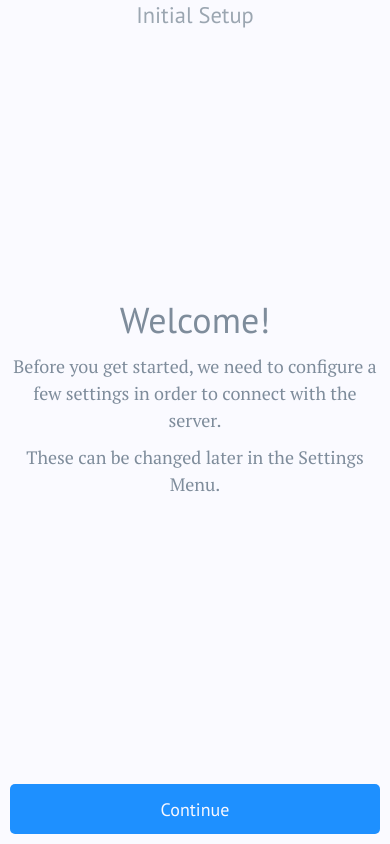
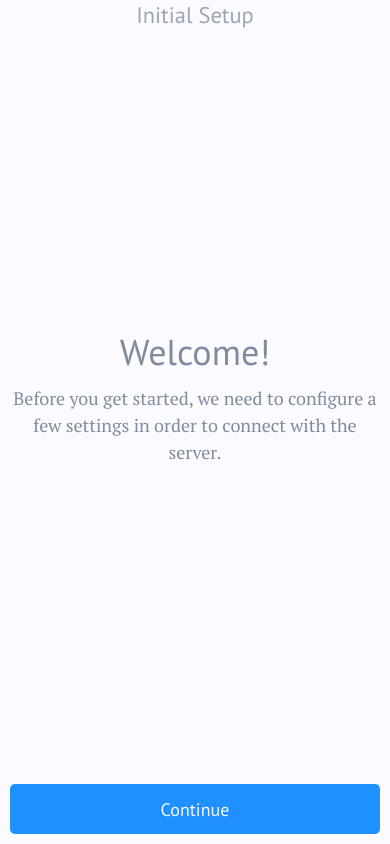
Before and after one commit to bingjetli/restaurant-reservation-frontend, a React Native app: screen / in a window 390 px wide. Built offline with nearby package versions, Linux system fonts and the light colour scheme.

Commit message:
final hotfix for the day

```diff
--- a/src/screens/Home.js
+++ b/src/screens/Home.js
@@ -102,7 +102,7 @@ export default function({route, navigation}){
                     <Text style={ss.headerLogoText} >Restaurant</Text>
                 </View>
 
-                {width > 600 ? <TouchableHighlight //magic-number
+                {/*width > 600 ? <TouchableHighlight //magic-number
                     style={global_styles.labeledIconButton}
                     activeOpacity={0.6}
                     underlayColor={appColors.iosSystemGray5.light}
@@ -117,7 +117,7 @@ export default function({route, navigation}){
                     underlayColor={appColors.iosSystemGray5.light}
                     onPress={openSettings} >
                         <Image style={global_styles.iconButtonImage} source={SettingsIcon} />
-                </TouchableHighlight>}
+                </TouchableHighlight>*/}
 
             </View>
 
--- a/src/screens/SetupWelcome.js
+++ b/src/screens/SetupWelcome.js
@@ -32,7 +32,7 @@ export default function({route, navigation}){
         <View style={[global_styles.fullCenteringView, setup_styles.bodyView]} >
             <Text style={[global_styles.bodyHeading, setup_styles.bodyHeading]} >Welcome!</Text>
             <Text style={[global_styles.bodyText, setup_styles.bodyText]} >Before you get started, we need to configure a few settings in order to connect with the server.</Text>
-            <Text style={[global_styles.bodyText, setup_styles.bodyText]} >These can be changed later in the Settings Menu.</Text>
+            {/*<Text style={[global_styles.bodyText, setup_styles.bodyText]} >These can be changed later in the Settings Menu.</Text>*/}
         </View>
         <View style={setup_styles.footerView}>
             <TouchableHighlight
```
